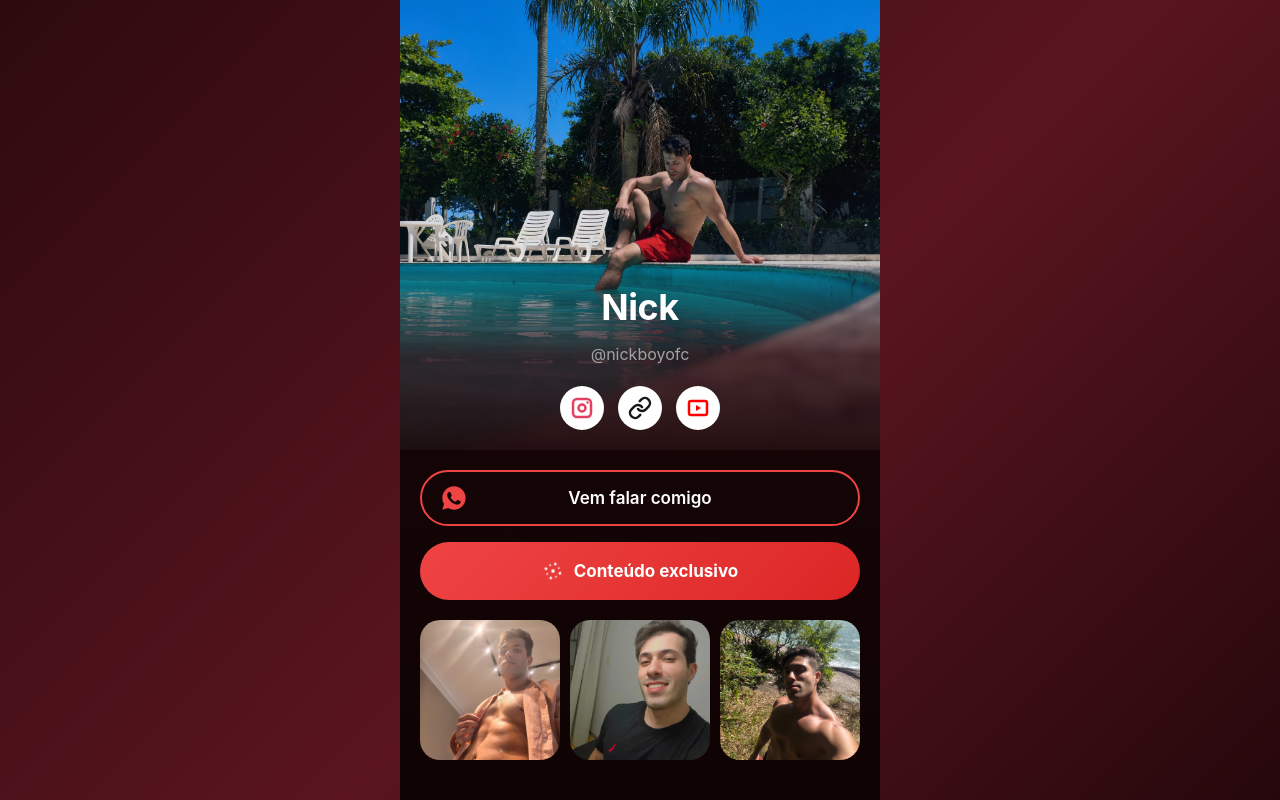
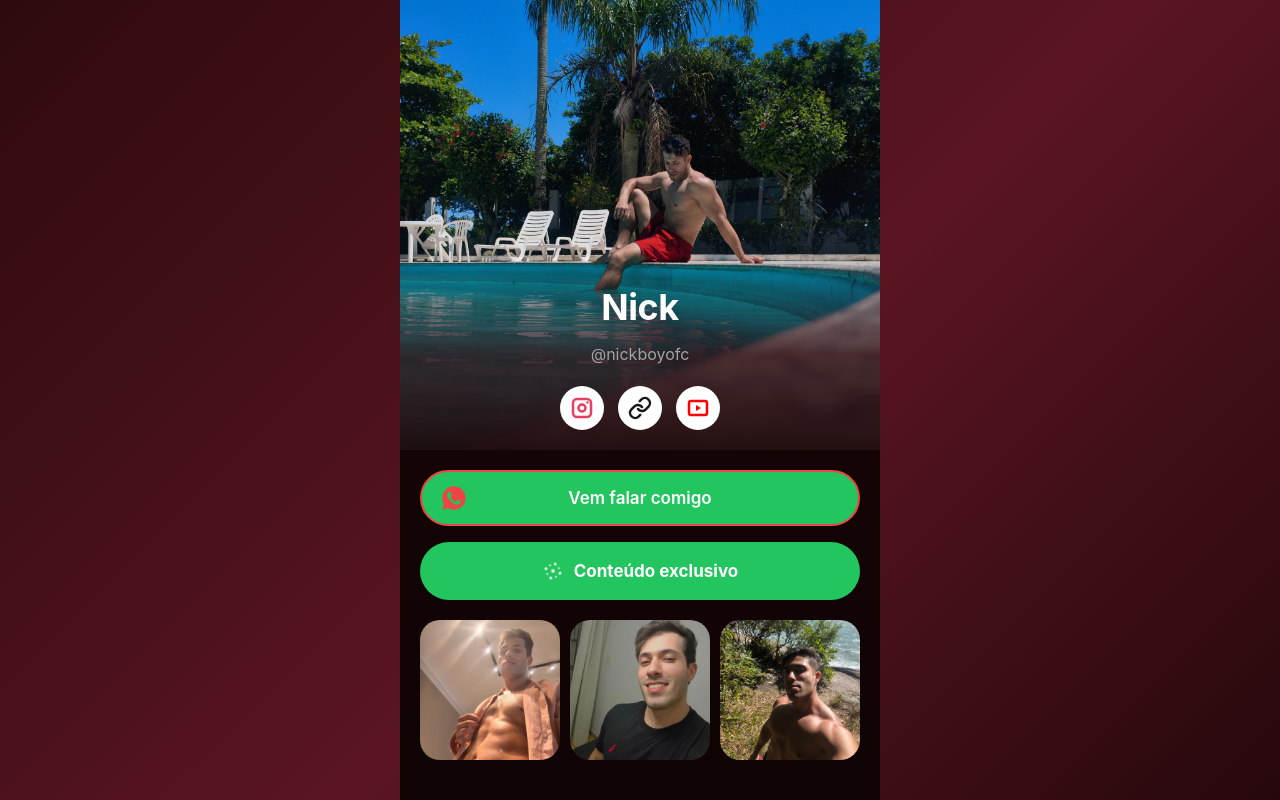
Before and after one commit to ankymohi/nickboy, a React (Create React App) app in the folder client/: page /Landingpage in a window 1280 px wide. Shown: the top 800 px of the page. Built offline with nearby package versions, Linux system fonts and the light colour scheme.

Commit message:
Update Landingpage.js

```diff
--- a/client/src/pages/Landingpage.js
+++ b/client/src/pages/Landingpage.js
@@ -217,7 +217,7 @@ const styles = {
   whatsappButton: {
     width: '100%',
     padding: '16px 24px',
-    background: 'transparent',
+background: '#22c55e',
     border: '2px solid #ef4444',
     borderRadius: '50px',
     color: '#fff',
@@ -230,7 +230,7 @@ const styles = {
   exclusiveButton: {
     width: '100%',
     padding: '18px 24px',
-    background: 'linear-gradient(135deg, #ef4444 0%, #dc2626 100%)',
+background: '#22c55e',
     border: 'none',
     borderRadius: '50px',
     color: '#fff',
```
